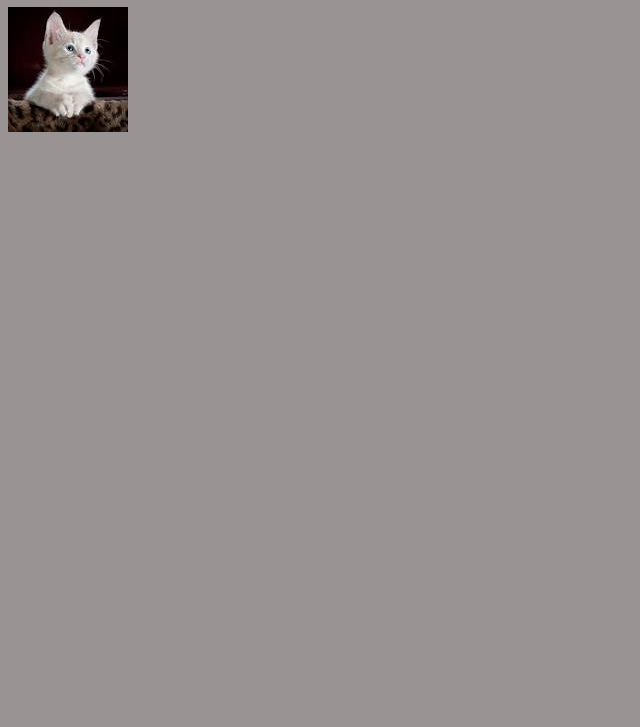
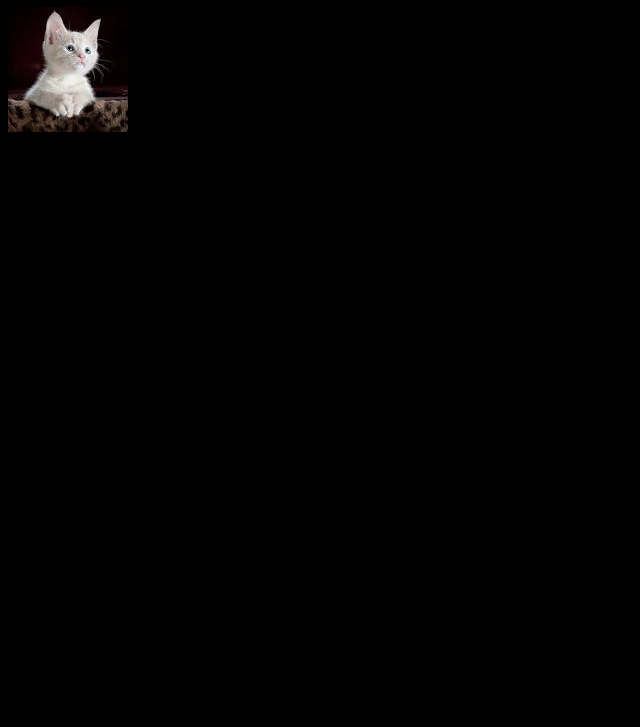
Before and after one commit to ReyAndresMGenita/Genita_sandbox, a plain HTML site: page index.html in a window 1280 px wide. Shown: the part 73-800 px from the top of the page, without its empty margins (0-640 px from the left). Drawn offline with Linux system fonts and the light colour scheme.

Commit message:
Add files via upload

```diff
--- a/index.html
+++ b/index.html
@@ -1,6 +1,6 @@
 <!DOCTYPE html>
 <html>
-    <body style="background-color: rgb(153, 147, 147);">
+    <body style="background-color: rgb(0, 0, 0);">
         <h1 style="color: cornflowerblue;">Hello World </h1>
         <img src="bullets.jpg">
     </body>
```
